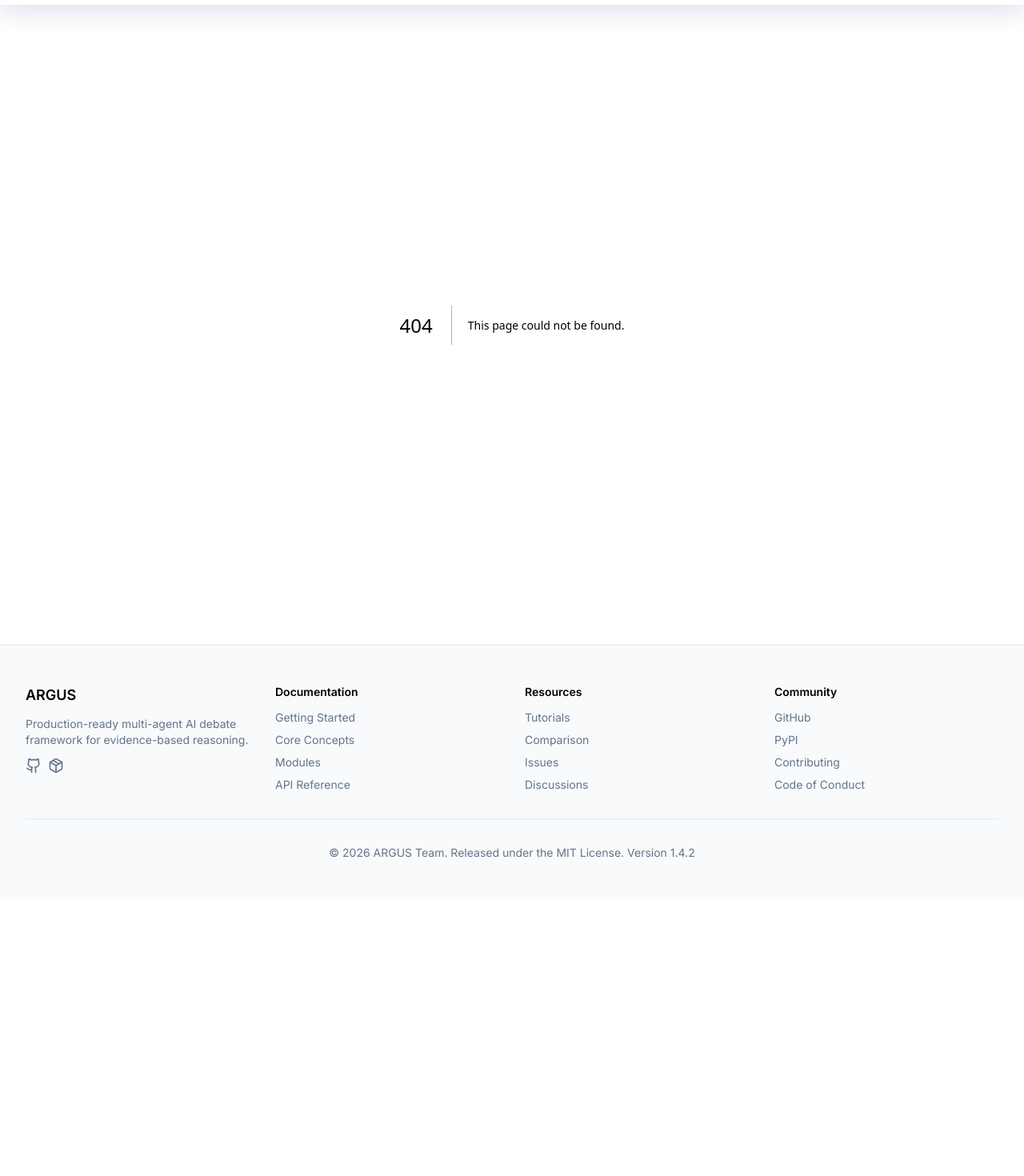
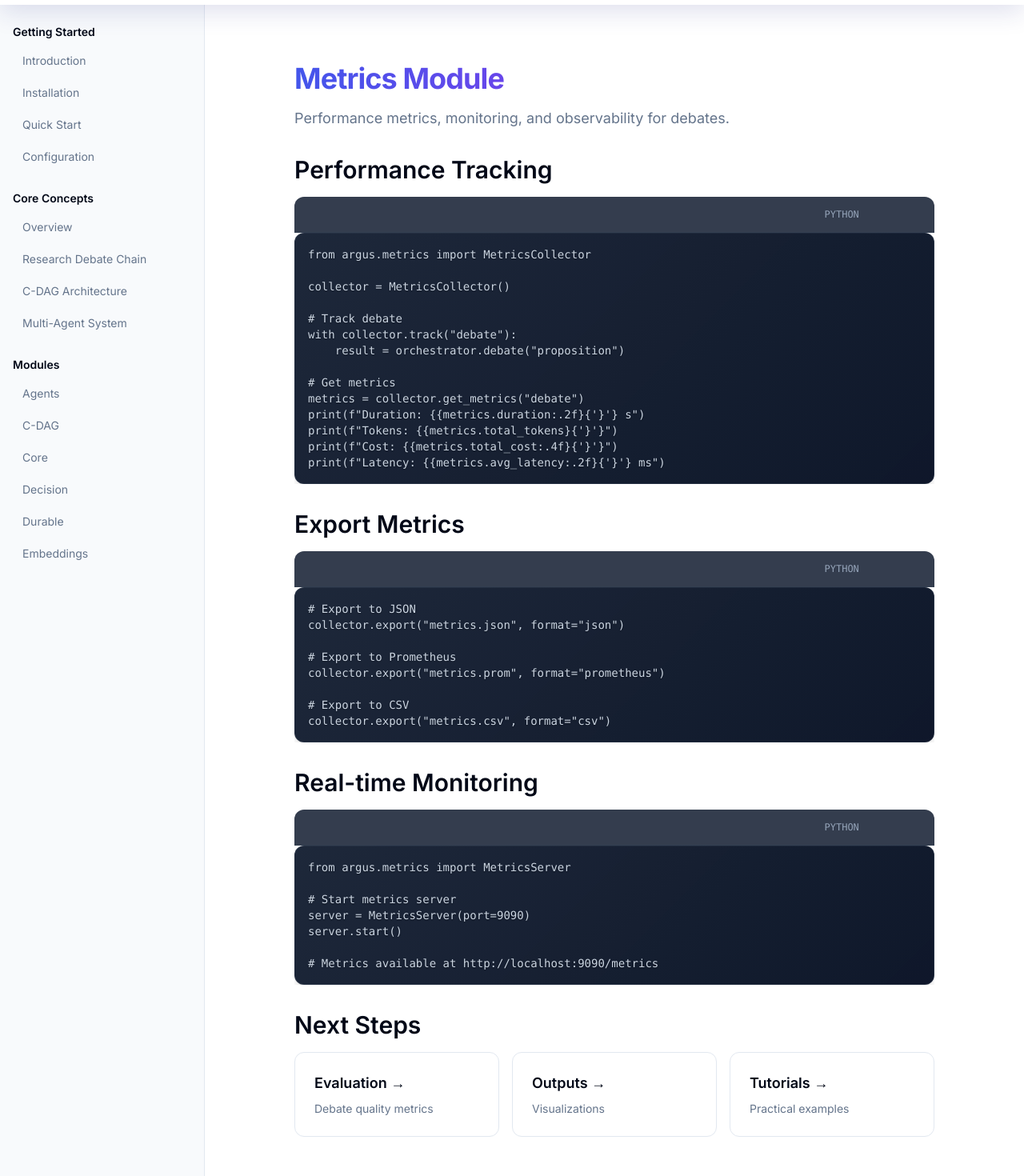
Before and after one commit to Ronit26Mehta/argus-ai-debate, a Next.js app in the folder docs-website/: page /docs/modules/metrics in a window 1280 px wide. Before the commit this address had no page. Shown: the part 60-1530 px from the top of the page at 80% size. Before the commit the page ends 1184 px from the top, so only its background shows below. Built offline with nearby package versions, Linux system fonts and the light colour scheme.

Commit message:
page.tsx: Update docs-website/src/app/docs/modules/metrics/page.tsx

```diff
--- /dev/null
+++ b/docs-website/src/app/docs/modules/metrics/page.tsx
@@ -0,0 +1,96 @@
+import { Metadata } from 'next'
+import { CodeBlock } from '@/components/CodeBlock'
+
+export const metadata: Metadata = {
+    title: 'Metrics Module | ARGUS Documentation',
+    description: 'Performance metrics and monitoring',
+}
+
+export default function MetricsModulePage() {
+    return (
+        <div className="max-w-4xl mx-auto py-8 px-4">
+            <div className="space-y-8">
+                <div>
+                    <h1 className="text-4xl font-bold tracking-tight gradient-text mb-4">
+                        Metrics Module
+                    </h1>
+                    <p className="text-lg text-muted-foreground">
+                        Performance metrics, monitoring, and observability for debates.
+                    </p>
+                </div>
+
+                {/* Performance Tracking */}
+                <section className="space-y-4">
+                    <h2 className="text-3xl font-semibold">Performance Tracking</h2>
+                    <CodeBlock
+                        code={`from argus.metrics import MetricsCollector
+
+collector = MetricsCollector()
+
+# Track debate
+with collector.track("debate"):
+    result = orchestrator.debate("proposition")
+
+# Get metrics
+metrics = collector.get_metrics("debate")
+print(f"Duration: ${'{'}{metrics.duration:.2f}{'}'} s")
+print(f"Tokens: ${'{'}{metrics.total_tokens}{'}'}")
+print(f"Cost: ${'{'}{metrics.total_cost:.4f}{'}'}")
+print(f"Latency: ${'{'}{metrics.avg_latency:.2f}{'}'} ms")`}
+                        language="python"
+                    />
+                </section>
+
+                {/* Export Metrics */}
+                <section className="space-y-4">
+                    <h2 className="text-3xl font-semibold">Export Metrics</h2>
+                    <CodeBlock
+                        code={`# Export to JSON
+collector.export("metrics.json", format="json")
+
+# Export to Prometheus
+collector.export("metrics.prom", format="prometheus")
+
+# Export to CSV
+collector.export("metrics.csv", format="csv")`}
+                        language="python"
+                    />
+                </section>
+
+                {/* Real-time Monitoring */}
+                <section className="space-y-4">
+                    <h2 className="text-3xl font-semibold">Real-time Monitoring</h2>
+                    <CodeBlock
+                        code={`from argus.metrics import MetricsServer
+
+# Start metrics server
+server = MetricsServer(port=9090)
+server.start()
+
+# Metrics available at http://localhost:9090/metrics`}
+                        language="python"
+                    />
+                </section>
+
+                {/* Next Steps */}
+                <section className="space-y-4">
+                    <h2 className="text-3xl font-semibold">Next Steps</h2>
+                    <div className="grid gap-4 md:grid-cols-3">
+                        <a href="/docs/modules/evaluation" className="block p-6 rounded-xl border bg-card hover:shadow-lg transition-all card-hover">
+                            <h3 className="text-lg font-semibold mb-2">Evaluation →</h3>
+                            <p className="text-sm text-muted-foreground">Debate quality metrics</p>
+                        </a>
+                        <a href="/docs/modules/outputs" className="block p-6 rounded-xl border bg-card hover:shadow-lg transition-all card-hover">
+                            <h3 className="text-lg font-semibold mb-2">Outputs →</h3>
+                            <p className="text-sm text-muted-foreground">Visualizations</p>
+                        </a>
+                        <a href="/tutorials" className="block p-6 rounded-xl border bg-card hover:shadow-lg transition-all card-hover">
+                            <h3 className="text-lg font-semibold mb-2">Tutorials →</h3>
+                            <p className="text-sm text-muted-foreground">Practical examples</p>
+                        </a>
+                    </div>
+                </section>
+            </div>
+        </div>
+    )
+}
```
